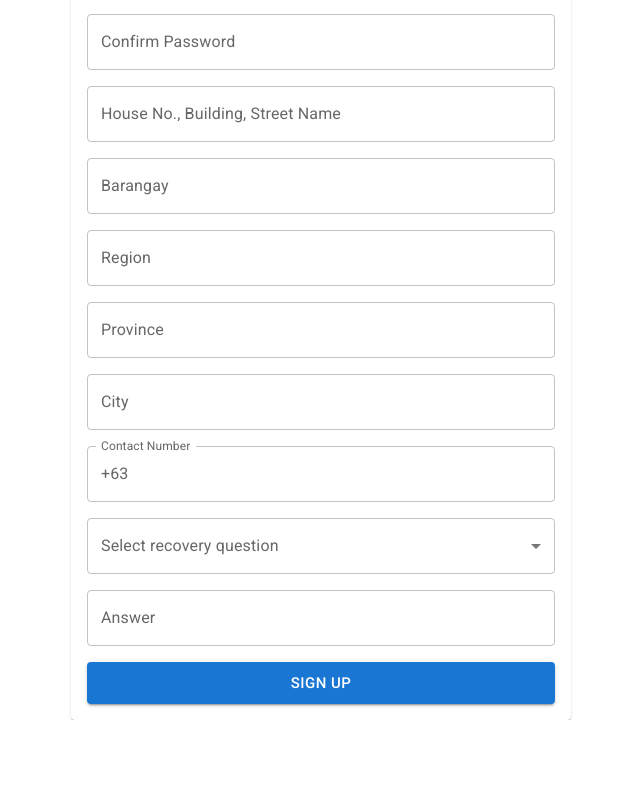
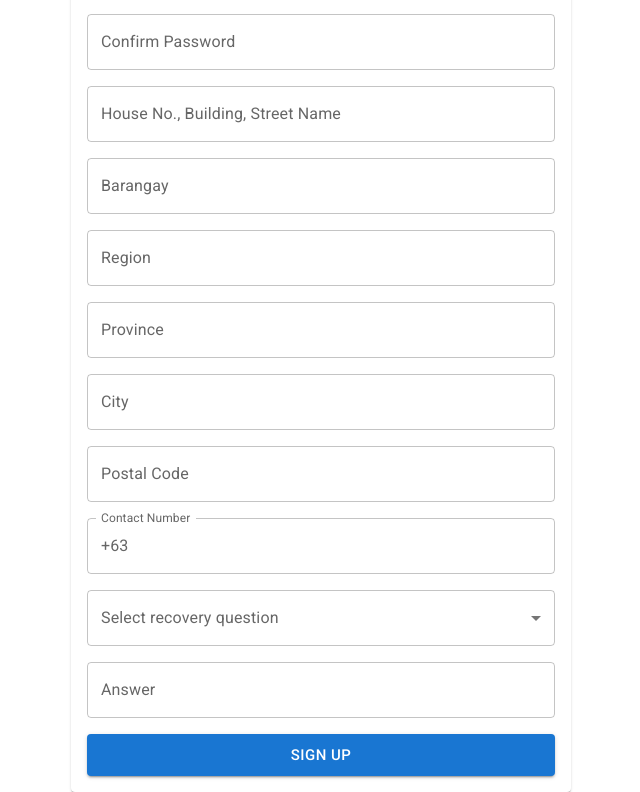
Before and after one commit to khaizter/motorcycle-ecommerce, a React (Create React App) app: page /signup in a window 1280 px wide. Shown: the part 402-1194 px from the top of the page, without its empty margins (319-959 px from the left). Before the commit the page ends 1122 px from the top, so only its background shows below. Built offline with nearby package versions, Linux system fonts and the light colour scheme.

Commit message:
Added postal code

```diff
--- a/src/pages/account/delivery-address-form/index.tsx
+++ b/src/pages/account/delivery-address-form/index.tsx
@@ -30,7 +30,10 @@ const validationSchema = Yup.object({
   barangay: Yup.string().required('Required').min(3, 'Minimum of 3 characters'),
   region: Yup.string().required('Required').min(3, 'Minimum of 3 characters'),
   province: Yup.string().required('Required').min(3, 'Minimum of 3 characters'),
-  city: Yup.string().required('Required').min(3, 'Minimum of 3 characters')
+  city: Yup.string().required('Required').min(3, 'Minimum of 3 characters'),
+  postal: Yup.string()
+    .required('Required')
+    .matches(/^\d{4}$/, 'Must be a valid postal code')
 });
 
 const DeliveryAddressForm: React.FC<PropType> = props => {
@@ -43,7 +46,8 @@ const DeliveryAddressForm: React.FC<PropType> = props => {
       barangay: '',
       region: '',
       province: '',
-      city: ''
+      city: '',
+      postal: ''
     },
     validationSchema: validationSchema,
     onSubmit: (values, { setSubmitting }) => {
@@ -52,7 +56,7 @@ const DeliveryAddressForm: React.FC<PropType> = props => {
         setSubmitting(false);
         return;
       }
-      const deliveryAddress = `${values.street}, ${values.barangay}, ${values.region}, ${values.province}, ${values.city}`;
+      const deliveryAddress = `${values.street}, ${values.barangay}, ${values.region}, ${values.province}, ${values.city}, ${values.postal}`;
       AuthApi.updateDeliveryAddress(currentToken, deliveryAddress)
         .then(response => {
           setSubmitting(false);
@@ -83,6 +87,7 @@ const DeliveryAddressForm: React.FC<PropType> = props => {
             <CustomFormControl formikProps={formik} name='region' label='Region' type='text' />
             <CustomFormControl formikProps={formik} name='province' label='Province' type='text' />
             <CustomFormControl formikProps={formik} name='city' label='City' type='text' />
+            <CustomFormControl formikProps={formik} name='postal' label='Postal Code' type='text' />
           </Stack>
         </DialogContent>
         <DialogActions>
--- a/src/pages/account/home-address-form/index.tsx
+++ b/src/pages/account/home-address-form/index.tsx
@@ -30,7 +30,10 @@ const validationSchema = Yup.object({
   barangay: Yup.string().required('Required').min(3, 'Minimum of 3 characters'),
   region: Yup.string().required('Required').min(3, 'Minimum of 3 characters'),
   province: Yup.string().required('Required').min(3, 'Minimum of 3 characters'),
-  city: Yup.string().required('Required').min(3, 'Minimum of 3 characters')
+  city: Yup.string().required('Required').min(3, 'Minimum of 3 characters'),
+  postal: Yup.string()
+    .required('Required')
+    .matches(/^\d{4}$/, 'Must be a valid postal code')
 });
 
 const HomeAddressForm: React.FC<PropType> = props => {
@@ -42,7 +45,8 @@ const HomeAddressForm: React.FC<PropType> = props => {
       barangay: '',
       region: '',
       province: '',
-      city: ''
+      city: '',
+      postal: ''
     },
     validationSchema: validationSchema,
     onSubmit: (values, { setSubmitting }) => {
@@ -51,7 +55,7 @@ const HomeAddressForm: React.FC<PropType> = props => {
         setSubmitting(false);
         return;
       }
-      const homeAddress = `${values.street}, ${values.barangay}, ${values.region}, ${values.province}, ${values.city}`;
+      const homeAddress = `${values.street}, ${values.barangay}, ${values.region}, ${values.province}, ${values.city}, ${values.postal}`;
       AuthApi.updateHomeAddress(currentToken, homeAddress)
         .then(response => {
           setSubmitting(false);
@@ -81,6 +85,7 @@ const HomeAddressForm: React.FC<PropType> = props => {
             <CustomFormControl formikProps={formik} name='region' label='Region' type='text' />
             <CustomFormControl formikProps={formik} name='province' label='Province' type='text' />
             <CustomFormControl formikProps={formik} name='city' label='City' type='text' />
+            <CustomFormControl formikProps={formik} name='postal' label='Postal Code' type='text' />
           </Stack>
         </DialogContent>
         <DialogActions>
--- a/src/pages/signup/signup-form/index.tsx
+++ b/src/pages/signup/signup-form/index.tsx
@@ -58,6 +58,9 @@ const validationSchema = Yup.object({
   region: Yup.string().required('Required').min(3, 'Minimum of 3 characters'),
   province: Yup.string().required('Required').min(3, 'Minimum of 3 characters'),
   city: Yup.string().required('Required').min(3, 'Minimum of 3 characters'),
+  postal: Yup.string()
+    .required('Required')
+    .matches(/^\d{4}$/, 'Must be a valid postal code'),
   contactNumber: Yup.string()
     .required('Required')
     .matches(/^\d{10}$/, 'Must be a valid phone number ex. +639123456789'),
@@ -80,13 +83,14 @@ const SignUpForm = () => {
       region: '',
       province: '',
       city: '',
+      postal: '',
       contactNumber: '',
       recoveryQuestion: '',
       recoveryAnswer: ''
     },
     validationSchema: validationSchema,
     onSubmit: (values, { setSubmitting }) => {
-      const homeAddress = `${values.street}, ${values.barangay}, ${values.region}, ${values.province}, ${values.city}`;
+      const homeAddress = `${values.street}, ${values.barangay}, ${values.region}, ${values.province}, ${values.city}, ${values.postal}`;
       AuthApi.signup(
         values.email,
         values.password,
@@ -128,6 +132,7 @@ const SignUpForm = () => {
         <CustomFormControl formikProps={formik} name='region' label='Region' type='text' />
         <CustomFormControl formikProps={formik} name='province' label='Province' type='text' />
         <CustomFormControl formikProps={formik} name='city' label='City' type='text' />
+        <CustomFormControl formikProps={formik} name='postal' label='Postal Code' type='text' />
         <CustomFormControl
           formikProps={formik}
           name='contactNumber'
```
